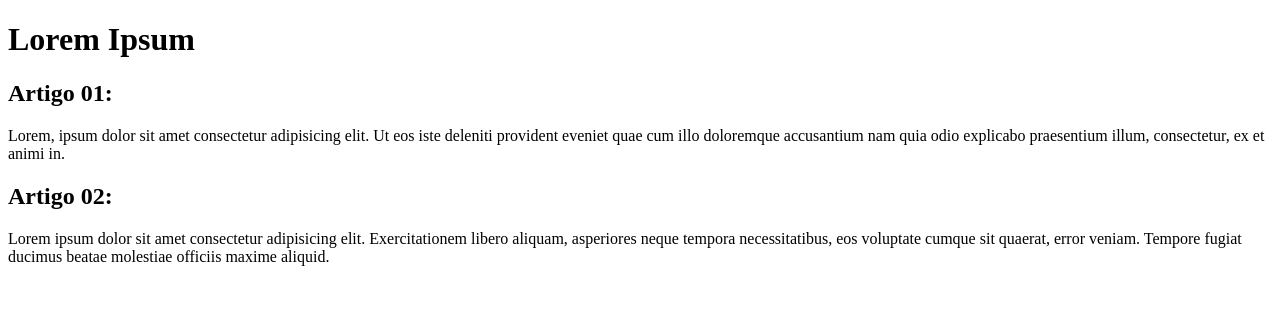
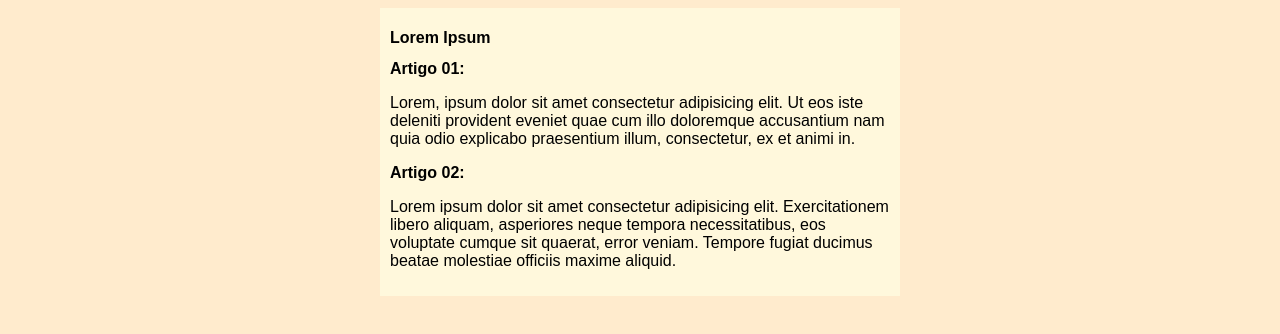
Before and after one commit to DjalmaANeto/ProjetoSite, a plain HTML site: page Index.html in a window 1280 px wide. Drawn offline with Linux system fonts and the light colour scheme.

Commit message:
correcao

```diff
--- a/Index.html
+++ b/Index.html
@@ -3,7 +3,7 @@
 <head>
     <meta charset="UTF-8">
     <meta name="viewport" content="width=device-width, initial-scale=1.0">
-    <link rel="stylesheet" href="estilos/syle.css">
+    <link rel="stylesheet" href="estilos/style.css">
     <title>Lorem</title>
 </head>
 <body>
--- a/estilos/style.css
+++ b/estilos/style.css
@@ -7,7 +7,6 @@ body{
     background-color: blanchedalmond;
 }
 
-<<<<<<< Updated upstream
 main{
     background-color: cornsilk;
     width: 500px;
@@ -15,5 +14,3 @@ main{
     padding: 10px;
     box-shadow: 30px 30px 5px rgba(0, 0, 0, alpha);
 }
-=======
->>>>>>> Stashed changes
```
